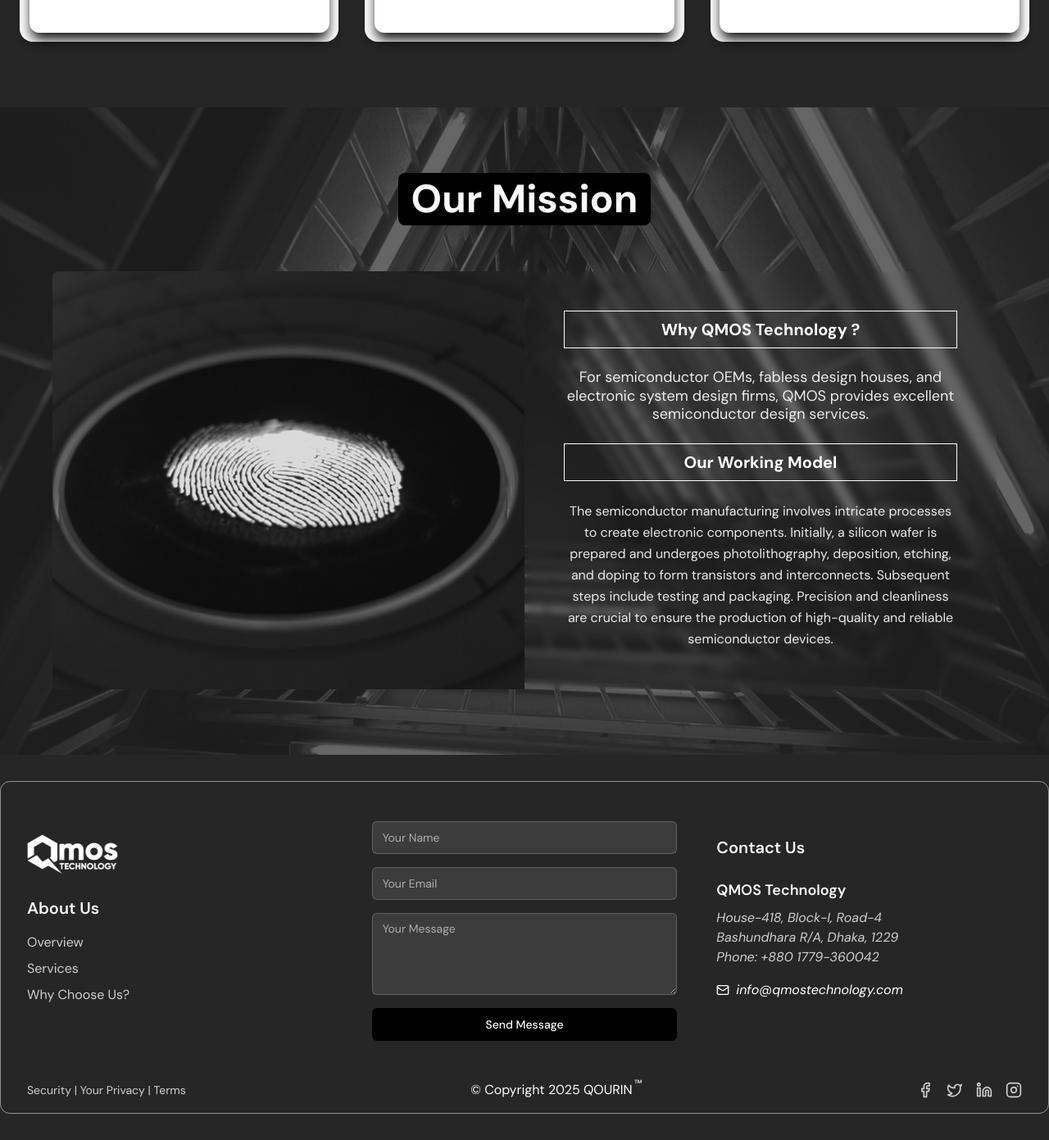
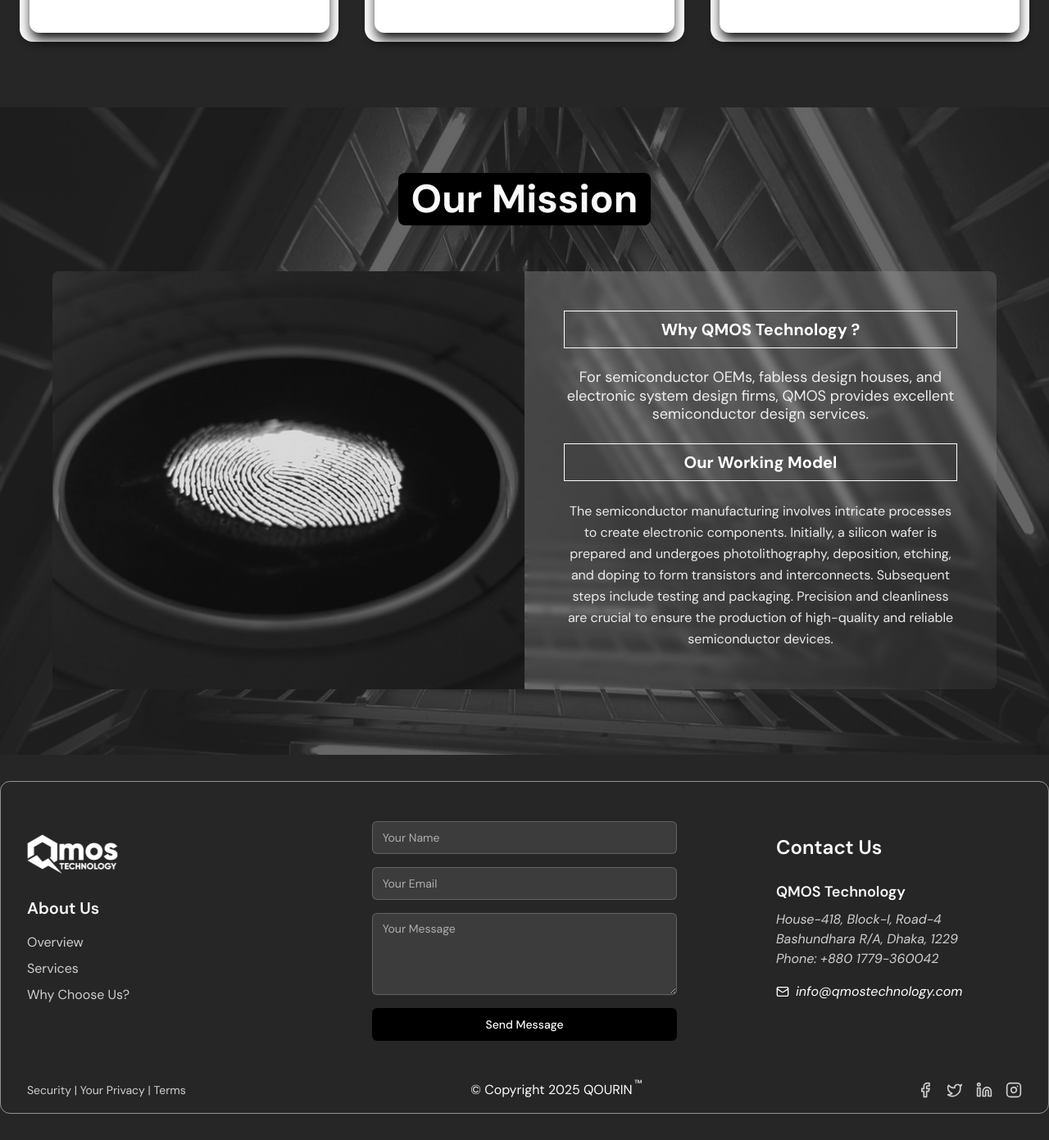
Before and after one commit to Kallolx/qmos-tech, a React (Vite) app: page / in a window 1280 px wide. Shown: the part 2700-4091 px from the top of the page at 82% size. Built offline with nearby package versions, Linux system fonts and the light colour scheme.

Commit message:
Enhance Footer and OurMission components with improved headings and background styling

```diff
--- a/src/components/Footer.tsx
+++ b/src/components/Footer.tsx
@@ -119,10 +119,10 @@ const Footer = () => {
             </div>
 
             {/* Contact Us */}
-            <div className="flex flex-col items-center md:items-start text-center md:text-left">
-              <h2 className="text-xl font-semibold mb-6">Contact Us</h2>
+            <div className="flex flex-col items-center md:items-center text-center md:text-left">
               <div className="space-y-4">
                 <div>
+                  <h1 className="text-2xl font-semibold mb-6">Contact Us</h1>
                   <h4 className="font-semibold text-lg mb-2">
                     QMOS Technology
                   </h4>
--- a/src/components/OurMission.tsx
+++ b/src/components/OurMission.tsx
@@ -27,7 +27,7 @@ const OurMission = () => {
             </div>
 
             {/* Content Section */}
-            <div className="p-8 lg:p-12 flex flex-col justify-center backdrop-blur-sm">
+            <div className="p-8 lg:p-12 flex flex-col justify-center bg-gradient-to-br from-white/20 to-white/5 backdrop-blur-sm">
               <h2 className="text-xl text-center p-2 border border-white font-bold text-white mb-6">
                 Why QMOS Technology ?
               </h2>
```
